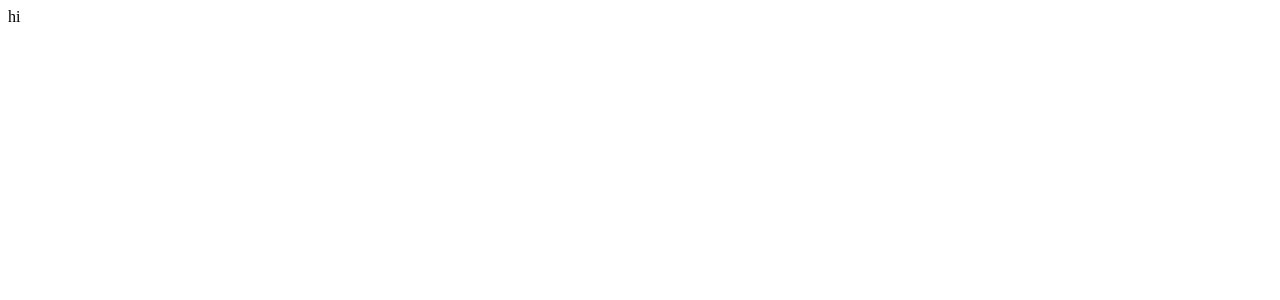
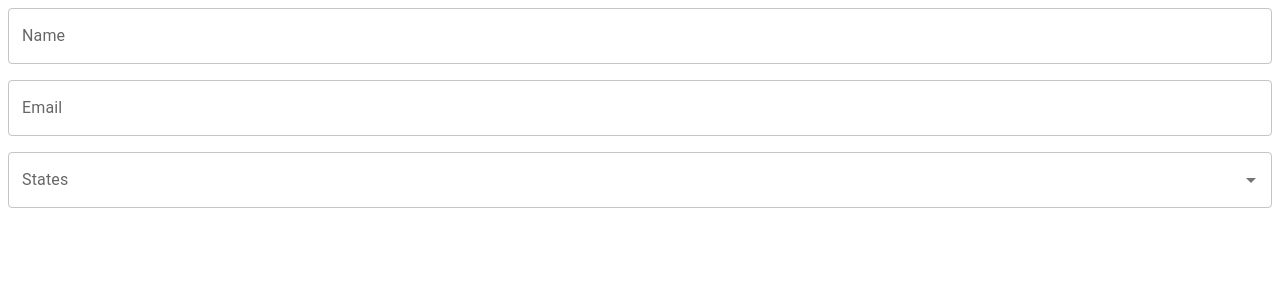
Before and after one commit to hugocruzlfc/react-hook-form-advanced, a React (Vite) app: page / in a window 1280 px wide. Shown: the top 300 px of the page. Built offline with nearby package versions, Linux system fonts and the light colour scheme.

Commit message:
feat: add user form first step

```diff
--- a/package.json
+++ b/package.json
@@ -27,6 +27,7 @@
     "zod": "^3.23.8"
   },
   "devDependencies": {
+    "@hookform/devtools": "^4.3.1",
     "@types/react": "^18.3.3",
     "@types/react-dom": "^18.3.0",
     "@typescript-eslint/eslint-plugin": "^7.11.0",
--- a/src/App.tsx
+++ b/src/App.tsx
@@ -1,5 +1,5 @@
-function App() {
-  return <main>hi</main>;
+import { UsersProvider } from "./users/components/UsersProvider";
+
+export function App() {
+  return <UsersProvider />;
 }
-
-export default App;
--- /dev/null
+++ b/src/components/RHFAutocomplete.tsx
@@ -0,0 +1,65 @@
+import { Controller, FieldValues, Path, useFormContext } from "react-hook-form";
+import { Option } from "../types/option.type";
+import { Autocomplete, Box, Checkbox, TextField } from "@mui/material";
+import CheckBoxIcon from "@mui/icons-material/CheckBox";
+import CheckBoxOutlineBlankIcon from "@mui/icons-material/CheckBoxOutlineBlank";
+
+type AutocompleteProps<T extends FieldValues> = {
+  name: Path<T>;
+  options: Option[];
+  label: string;
+};
+
+export function RHFAutocomplete<T extends FieldValues>({
+  name,
+  options,
+  label,
+}: AutocompleteProps<T>) {
+  const { control } = useFormContext();
+  return (
+    <Controller
+      control={control}
+      name={name}
+      render={({ field: { value, onChange, ref }, fieldState: { error } }) => (
+        <Autocomplete
+          options={options}
+          value={value.map((id: string) =>
+            options.find((item) => item.id === id)
+          )}
+          getOptionLabel={(option) =>
+            options?.find((item) => item.id === option.id)?.label ?? ""
+          }
+          isOptionEqualToValue={(option, newValue) => option.id === newValue.id}
+          onChange={(_, newValue) => {
+            onChange(newValue.map((item) => item.id));
+          }}
+          disableCloseOnSelect
+          multiple
+          renderInput={(params) => (
+            <TextField
+              {...params}
+              fullWidth
+              inputRef={ref}
+              error={!!error}
+              helperText={error?.message}
+              label={label}
+            />
+          )}
+          renderOption={(props, option, { selected }) => (
+            <Box
+              component="li"
+              {...props}
+            >
+              <Checkbox
+                icon={<CheckBoxOutlineBlankIcon />}
+                checkedIcon={<CheckBoxIcon />}
+                checked={selected}
+              />
+              {option.label}
+            </Box>
+          )}
+        />
+      )}
+    />
+  );
+}
--- /dev/null
+++ b/src/constants.ts
@@ -0,0 +1,3 @@
+export const patterns = {
+  email: /^[\w-.]+@([\w-]+\.)+[\w-]{2,4}$/,
+};
--- a/src/main.tsx
+++ b/src/main.tsx
@@ -1,10 +1,14 @@
-import React from 'react'
-import ReactDOM from 'react-dom/client'
-import App from './App.tsx'
-import './index.css'
+import React from "react";
+import ReactDOM from "react-dom/client";
+import { QueryClient, QueryClientProvider } from "@tanstack/react-query";
+import { App } from "./App.tsx";
 
-ReactDOM.createRoot(document.getElementById('root')!).render(
+const queryClient = new QueryClient();
+
+ReactDOM.createRoot(document.getElementById("root")!).render(
   <React.StrictMode>
-    <App />
-  </React.StrictMode>,
-)
+    <QueryClientProvider client={queryClient}>
+      <App />
+    </QueryClientProvider>
+  </React.StrictMode>
+);
--- /dev/null
+++ b/src/types/option.type.ts
@@ -0,0 +1,4 @@
+export type Option = {
+  label: string;
+  id: string;
+};
--- /dev/null
+++ b/src/users/components/Users.tsx
@@ -0,0 +1,36 @@
+import { Stack, TextField } from "@mui/material";
+import { UserSchema } from "../types/user.schema";
+import { RHFAutocomplete } from "../../components/RHFAutocomplete";
+import { useFormContext } from "react-hook-form";
+
+export function Users() {
+  const {
+    register,
+    formState: { errors },
+  } = useFormContext<UserSchema>();
+
+  return (
+    <Stack sx={{ gap: 2 }}>
+      <TextField
+        {...register("name")}
+        label="Name"
+        error={!!errors.name}
+        helperText={errors.name?.message}
+      />
+      <TextField
+        {...register("email")}
+        label="Email"
+        error={!!errors.email}
+        helperText={errors.email?.message}
+      />
+      <RHFAutocomplete<UserSchema>
+        name="states"
+        label="States"
+        options={[
+          { id: "1", label: "Alabama" },
+          { id: "2", label: "Alaska" },
+        ]}
+      />
+    </Stack>
+  );
+}
--- /dev/null
+++ b/src/users/components/UsersProvider.tsx
@@ -0,0 +1,20 @@
+import { zodResolver } from "@hookform/resolvers/zod";
+import { FormProvider, useForm } from "react-hook-form";
+import { UserSchema, defaultValues, userSchema } from "../types/user.schema";
+import { Users } from "./Users";
+import { DevTool } from "@hookform/devtools";
+
+export function UsersProvider() {
+  const methods = useForm<UserSchema>({
+    mode: "all",
+    resolver: zodResolver(userSchema),
+    defaultValues,
+  });
+
+  return (
+    <FormProvider {...methods}>
+      <Users />
+      <DevTool control={methods.control} />
+    </FormProvider>
+  );
+}
--- /dev/null
+++ b/src/users/types/user.schema.ts
@@ -0,0 +1,21 @@
+import { z } from "zod";
+import { patterns } from "../../constants";
+
+export const userSchema = z.object({
+  name: z.string().min(2, { message: "Name is required" }),
+  email: z
+    .string()
+    .min(1, { message: "Email is required" })
+    .refine((text) => patterns.email.test(text), {
+      message: "Invalid email",
+    }),
+  states: z.array(z.string()).min(1).max(2),
+});
+
+export type UserSchema = z.infer<typeof userSchema>;
+
+export const defaultValues: UserSchema = {
+  name: "",
+  email: "",
+  states: [],
+};
```
Also changed, not shown: src/users/services/mutations.ts (added), src/users/services/queries.ts (added), 1 other file (tests, documents, lock files or other folders).
